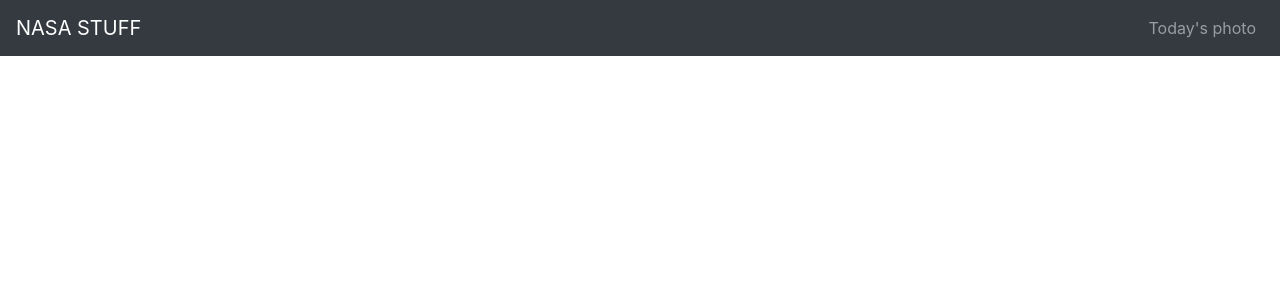
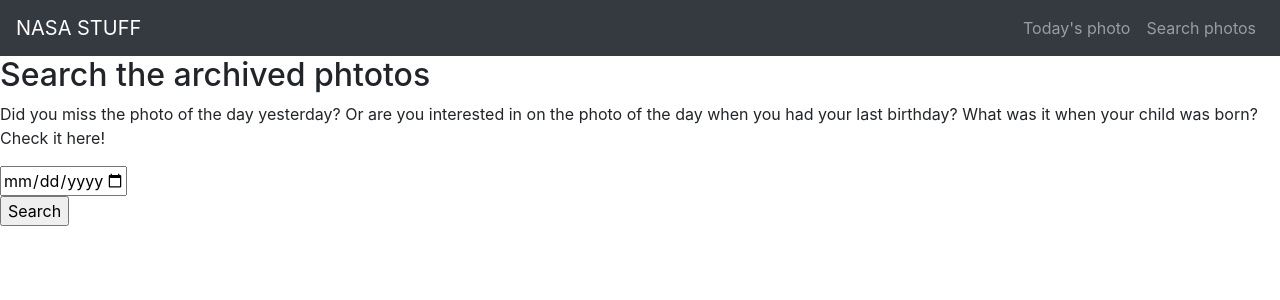
Before and after one commit to essile/nasastuff, a React (Create React App) app: page /archived-photos in a window 1280 px wide. Shown: the top 300 px of the page. Built offline with nearby package versions, Linux system fonts and the light colour scheme.

Commit message:
search function

```diff
--- a/src/App.js
+++ b/src/App.js
@@ -5,6 +5,7 @@ import TodaysPhoto from './components/TodaysPhoto/TodaysPhoto';
 import { BrowserRouter as Router, Route, Switch } from 'react-router-dom';
 import NavBar from './components/Frontpage/NavBar';
 import test from './components/Frontpage/test';
+import Archived from './components/ArchivedPhotos/Archived';
 
 class App extends Component {
 
@@ -16,6 +17,7 @@ class App extends Component {
           <Switch>
             <Route exact path="/" component={Frontpage}></Route>
             <Route path="/photo-today" component={TodaysPhoto}></Route>
+            <Route path="/archived-photos" component={Archived}></Route>
             <Route path="/test" component={test}></Route>
           </Switch>
         </div>
--- a/src/ServiceClient.js
+++ b/src/ServiceClient.js
@@ -1,20 +1,39 @@
 const TodaysPhotoUrl = "https://api.nasa.gov/planetary/apod?api_key=mJBcNFN2GFabGmwER594dcB2Q1aucasNGUsdvo9t";
 
 export function TodayfromNasa(callback) {
-    // fetch(TodaysPhotoUrl+"&date=2018-10-26")
     fetch(TodaysPhotoUrl)
         .then(function (response) {
             if (!response.ok) {
                 const errorviesti = {
                     status: response.status,
                     statusText: response.statusText,
-                viesti: "Getting data from Nasa"
+                    viesti: "No valid content found from Nasa database"
                 };
                 throw errorviesti;
             }
             return response.json();
         })
-    .then(function (lista) {
-        callback(lista);
+        .then(function (list) {
+            callback(list);
         });
 }
+
+export function ArchivedfromNasa(date, callback) {
+    console.log("haloo");
+    // fetch(TodaysPhotoUrl+"&date=2018-10-26")
+    fetch(TodaysPhotoUrl + "&date=" + date)
+        .then(function (response) {
+            if (!response.ok) {
+                const errorMessage = {
+                    status: response.status,
+                    statusText: response.statusText,
+                    viesti: "No valid content found from Nasa database"
+                };
+                throw errorMessage;
+            }
+            return response.json();
+        })
+        .then(function (list) {
+            callback(list);
+        });
+}
--- /dev/null
+++ b/src/components/ArchivedPhotos/Archived.js
@@ -0,0 +1,20 @@
+import React, { Component } from 'react';
+import SearchForm from './SearchForm';
+
+class Archived extends Component {
+    render() {
+        return (
+            <div>
+                <h2>Search the archived phtotos</h2>
+                <p>
+                    Did you miss the photo of the day yesterday? Or are you interested
+                    in on the photo of the day when you had your last birthday?
+                    What was it when your child was born? Check it here!
+                </p>
+                <SearchForm/><br/>
+            </div>
+        );
+    }
+}
+
+export default Archived;
--- /dev/null
+++ b/src/components/ArchivedPhotos/SearchForm.js
@@ -0,0 +1,49 @@
+import React, { Component } from 'react';
+import { ArchivedfromNasa } from '../../ServiceClient';
+import SearchResults from './SearchResults';
+
+class SearchForm extends Component {
+
+    state = {
+        data: [],
+        dateGiven: new Date(),
+        yearToday: new Date().getFullYear(),
+        dayToday: new Date().getDate(),
+        monthToday: new Date().getMonth()+1,
+        today: ""
+    }
+
+    constructor(props) {
+        super(props);
+        this.state.today = `${this.state.yearToday}-${this.state.monthToday}-${this.state.dayToday}`
+    }
+
+    changeDate = () => {
+        var pvm = document.getElementById("ddate").value;
+        console.log("Saving the date given");
+        this.setState({ dateGiven: pvm })
+    }
+
+    searchDate = () => {
+        console.log("välitetty object:");
+        console.dir(this.state.dateGiven);
+
+        ArchivedfromNasa(this.state.dateGiven, function(ddd) {
+            console.log("välitetään tietoa");
+            this.setState({ data: ddd });
+            console.log(this.state.data);
+        }.bind(this));
+    }
+
+    render() {
+        return (
+            <div>
+                <input id="ddate" min="1995-06-16" max={this.state.today} type="date" onChange={this.changeDate} /><br />
+                <input type="button" value="Search" onClick={this.searchDate} />
+                <SearchResults dataFromNasa={this.state.data}/>
+            </div>
+        );
+    }
+}
+
+export default SearchForm;
--- /dev/null
+++ b/src/components/ArchivedPhotos/SearchResults.js
@@ -0,0 +1,23 @@
+import React, { Component } from 'react';
+import Datainfo from '../TodaysPhoto/Datainfo';
+
+class SearchResults extends Component {
+    render() {
+        console.log("concat");
+        var searchresult = [].concat(this.props.dataFromNasa)
+        .map(function (data, index) {
+            return (<Datainfo
+                key={index}
+                d={data}
+                />);
+        });
+
+        return (
+            <div>
+                {searchresult}
+            </div>
+        );
+    }
+}
+
+export default SearchResults;
--- a/src/components/Frontpage/NavBar.js
+++ b/src/components/Frontpage/NavBar.js
@@ -35,6 +35,9 @@ class NavBar extends Component {
                         <NavItem>
                             <NavLink href="/photo-today/">Today's photo</NavLink>
                         </NavItem>
+                        <NavItem>
+                            <NavLink href="/archived-photos/">Search photos</NavLink>
+                        </NavItem>
                     </Nav>
                 </Collapse>
             </Navbar>
```
Lines whose indentation alone changed are shown as unchanged.
